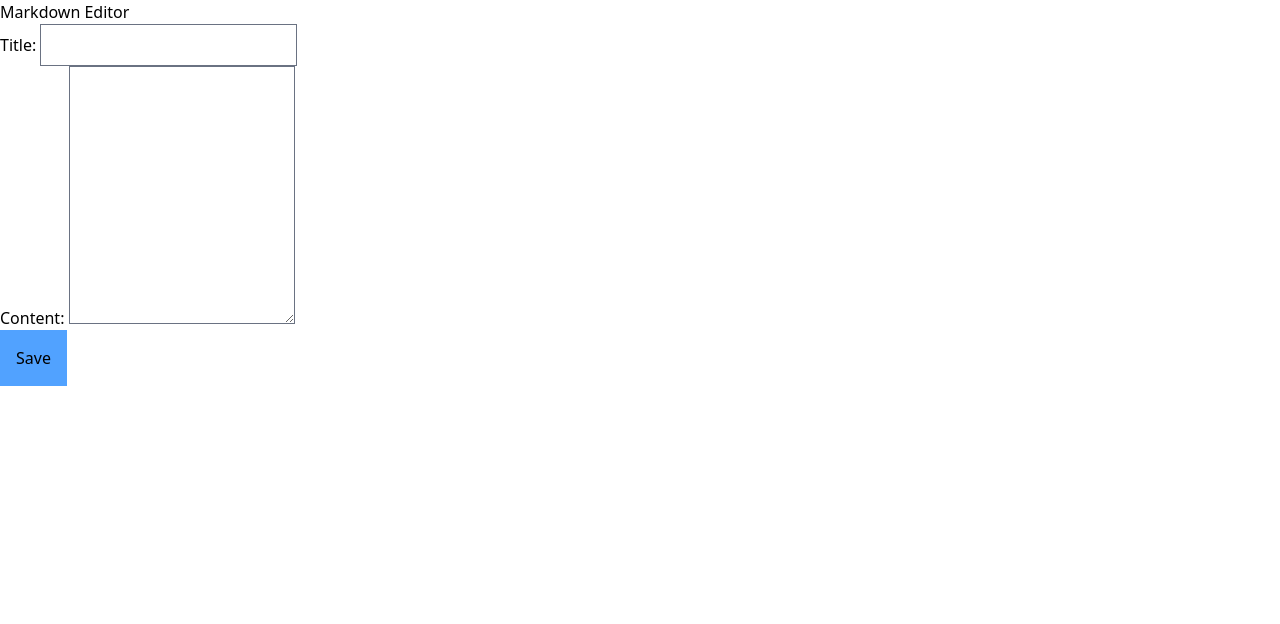
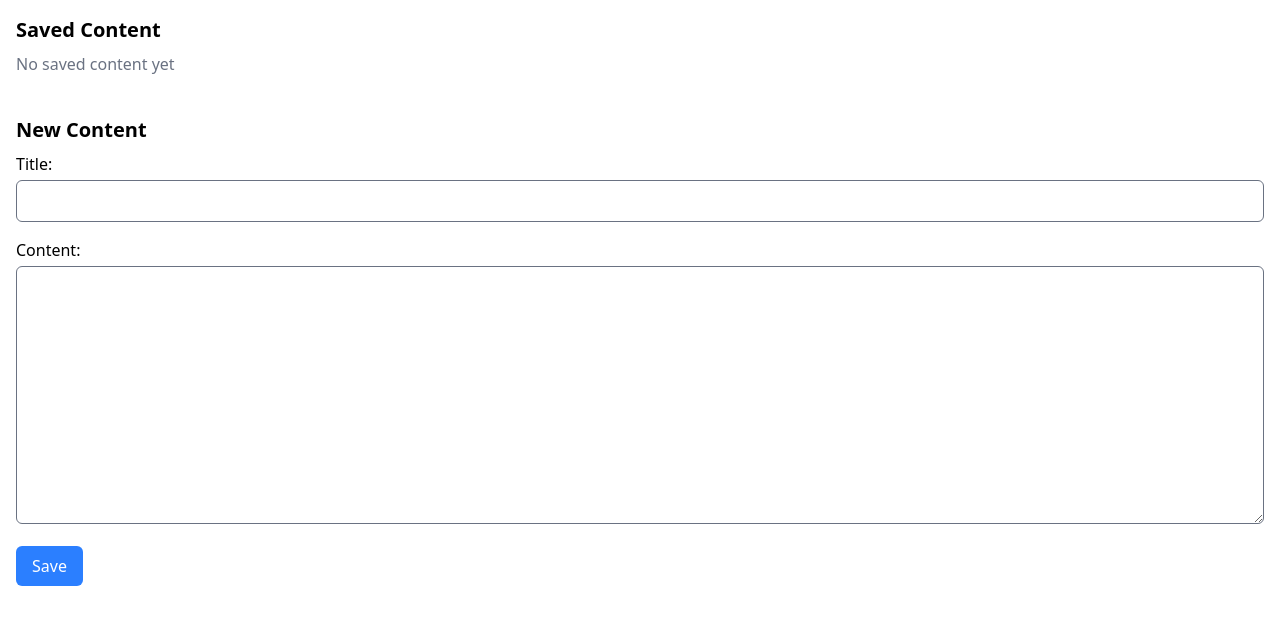
Before and after one commit to stankur/muntah-berak-mencret, a SvelteKit app: page / in a window 1280 px wide. Shown: the top 624 px of the page. Built offline with nearby package versions, Linux system fonts and the light colour scheme.

Commit message:
saved list, preview saved markdown

```diff
--- a/package.json
+++ b/package.json
@@ -40,5 +40,8 @@
 		"onlyBuiltDependencies": [
 			"esbuild"
 		]
+	},
+	"dependencies": {
+		"marked": "^15.0.11"
 	}
 }
--- a/src/routes/+page.svelte
+++ b/src/routes/+page.svelte
@@ -1,6 +1,28 @@
 <script lang="ts">
-  let title = '';
-  let content = '';
+	import { onMount } from 'svelte';
+	import { marked } from 'marked';
+
+	let title = $state<string>('');
+	let content = $state<string>('');
+	let titles = $state<string[]>([]);
+	let selectedTitle = $state<string | null>(null);
+	let selectedContent = $state<string>('');
+	let isLoading =  $state<boolean>(false);
+
+	// Fetch the list of titles when the page loads
+	onMount(async () => {
+		await loadTitles();
+	});
+
+	async function loadTitles() {
+		try {
+			const response = await fetch('/api/list');
+			const data = await response.json();
+			titles = data.titles || [];
+		} catch (error) {
+			console.error('Error loading titles:', error);
+		}
+	}
 
 	async function handleSave() {
 		if (!title.trim() || !content.trim()) {
@@ -21,6 +43,11 @@
 
 			if (result.success) {
 				alert('File saved successfully!');
+				// Refresh the list of titles
+				await loadTitles();
+				// Clear the form
+				title = '';
+				content = '';
 			} else {
 				alert(`Error: ${result.error}`);
 			}
@@ -28,18 +55,79 @@
 			alert(`Failed to save: ${error instanceof Error ? error.message : String(error)}`);
 		}
 	}
+
+	async function selectTitle(title: string) {
+        if (selectedTitle === title) {
+            selectedTitle = null;
+            return;
+        }
+		isLoading = true;
+		selectedTitle = title;
+
+		try {
+			const response = await fetch(`/api/content?title=${encodeURIComponent(title)}`);
+			const data = await response.json();
+
+			if (data.success) {
+				selectedContent = data.content;
+			} else {
+				selectedContent = `Error loading content: ${data.error}`;
+			}
+		} catch (error) {
+			selectedContent = `Error: ${error instanceof Error ? error.message : String(error)}`;
+		} finally {
+			isLoading = false;
+		}
+	}
 </script>
 
-<h1>Markdown Editor</h1>
-
-<div>
-  <label for="title">Title:</label>
-  <input id="title" type="text" bind:value={title} />
+<div class="p-4">
+<!-- Titles List -->
+<div class="mb-6">
+	<h2 class="text-xl font-semibold mb-2">Saved Content</h2>
+	{#if titles.length === 0}
+		<p class="text-gray-500">No saved content yet</p>
+	{:else}
+		<div class="flex flex-wrap gap-2">
+			{#each titles as title}
+				<button
+					class="px-3 py-1 border rounded-md hover:bg-gray-100 {selectedTitle === title ? 'bg-blue-100 border-blue-400' : ''}"
+					on:click={() => selectTitle(title)}
+				>
+					{title}
+				</button>
+			{/each}
+		</div>
+	{/if}
 </div>
 
-<div>
-  <label for="content">Content:</label>
-  <textarea id="content" bind:value={content} rows="10"></textarea>
+<!-- Selected Content Display -->
+{#if selectedTitle}
+	<div class="mb-6 p-4 border rounded-md">
+		<h2 class="text-xl font-semibold mb-2">{selectedTitle}</h2>
+		{#if isLoading}
+			<p>Loading...</p>
+		{:else}
+			<div class="prose">
+				{@html marked(selectedContent)}
+			</div>
+		{/if}
+	</div>
+{/if}
+
+<!-- Input Form -->
+<div class="pt-4">
+	<h2 class="text-xl font-semibold mb-2">New Content</h2>
+	<div class="mb-4">
+		<label for="title" class="block mb-1">Title:</label>
+		<input id="title" type="text" bind:value={title} class="w-full p-2 border rounded-md" />
 	</div>
 
-<button class="p-4 bg-blue-400" on:click={handleSave}>Save</button>
+	<div class="mb-4">
+		<label for="content" class="block mb-1">Content:</label>
+		<textarea id="content" bind:value={content} rows="10" class="w-full p-2 bdorer rounded-md"></textarea>
+	</div>
+
+	<button class="px-4 py-2 bg-blue-500 text-white rounded-md hover:bg-blue-600" on:click={handleSave}>Save</button>
+</div>
+</div>
--- /dev/null
+++ b/src/routes/api/content/+server.ts
@@ -0,0 +1,30 @@
+import { json } from '@sveltejs/kit';
+import fs from 'fs';
+import path from 'path';
+import { persistenceDir } from '$lib/config';
+
+export async function GET({ url }) {
+  const title = url.searchParams.get('title');
+
+  if (!title) {
+    return json({ success: false, error: 'Title parameter is required' }, { status: 400 });
+  }
+
+  try {
+    const filePath = path.join(persistenceDir, `${title}.md`);
+
+    if (!fs.existsSync(filePath)) {
+      return json({ success: false, error: 'File not found' }, { status: 404 });
+    }
+
+    const content = fs.readFileSync(filePath, 'utf-8');
+
+    return json({
+      success: true,
+      content
+    });
+  } catch (error) {
+    console.error('Error reading file:', error);
+    return json({ success: false, error: (error as Error).message }, { status: 500 });
+  }
+}
--- /dev/null
+++ b/src/routes/api/list/+server.ts
@@ -0,0 +1,23 @@
+import { json } from '@sveltejs/kit';
+import fs from 'fs';
+import { persistenceDir } from '$lib/config';
+
+export async function GET() {
+  try {
+    // Create persistence directory if it doesn't exist
+    if (!fs.existsSync(persistenceDir)) {
+      fs.mkdirSync(persistenceDir, { recursive: true });
+      return json({ titles: [] });
+    }
+
+    // Read all files in the persistence directory and extract just the titles
+    const titles = fs.readdirSync(persistenceDir)
+      .filter(file => file.endsWith('.md'))
+      .map(file => file.replace(/\.md$/, ''));
+
+    return json({ titles });
+  } catch (error) {
+    console.error('Error listing files:', error);
+    return json({ success: false, error: (error as Error).message }, { status: 500 });
+  }
+}
```
Also changed, not shown: 1 other file (tests, documents, lock files or other folders). Lines whose indentation alone changed are shown as unchanged.
